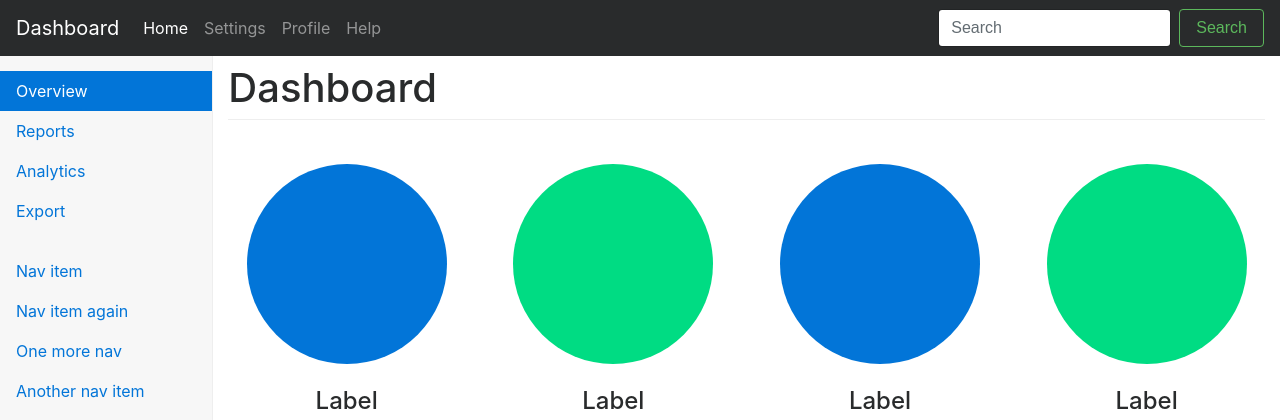
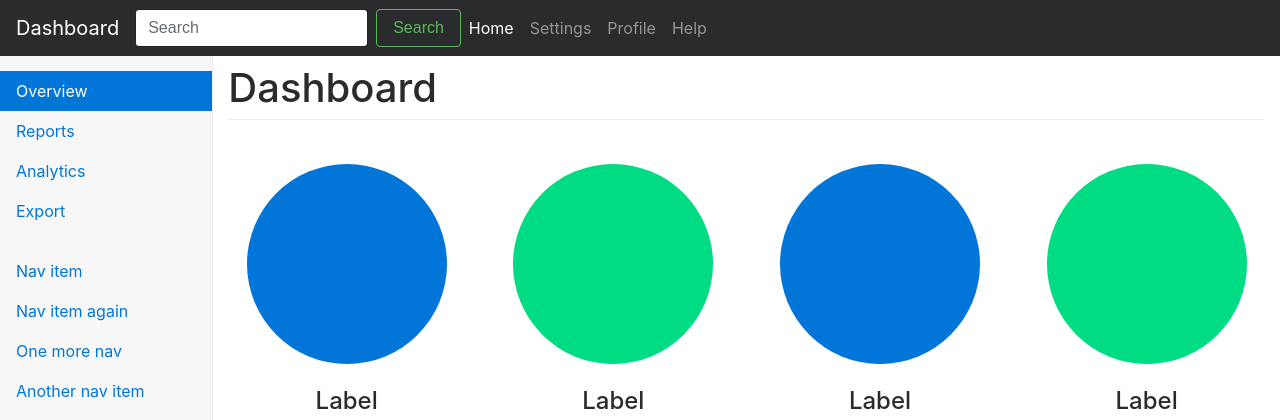
Before and after one commit to HemersonGH/SGDd_CI, a CodeIgniter app: page /SGDs_CI/index.php/dashboard/index in a window 1280 px wide. Shown: the top 420 px of the page. Run offline with CodeIgniter, Linux system fonts and the light colour scheme; some libraries are stand-ins or nearby versions.

Commit message:
alterando css dashboard

```diff
--- a/application/views/dashboard.php
+++ b/application/views/dashboard.php
@@ -19,12 +19,17 @@
 
   <body>
     <nav class="navbar navbar-toggleable-md navbar-inverse fixed-top bg-inverse">
-      <button class="navbar-toggler navbar-toggler-right hidden-lg-up" type="button" data-toggle="collapse" data-target="#navbarsExampleDefault" aria-controls="navbarsExampleDefault" aria-expanded="false" aria-label="Toggle navigation">
+      <button class="navbar-toggler navbar-toggler-right hidden-lg-up" type="button" data-toggle="collapse"
+        data-target="#navbarsExampleDefault" aria-controls="navbarsExampleDefault" aria-expanded="false" aria-label="Toggle navigation">
         <span class="navbar-toggler-icon"></span>
       </button>
       <a class="navbar-brand" href="#">Dashboard</a>
 
-      <div class="collapse navbar-collapse" id="navbarsExampleDefault">
+      <div class="collapse navbar-collapse teste" id="navbarsExampleDefault">
+        <form class="form-inline mt-2 mt-md-0">
+          <input class="form-control mr-sm-2" type="text" placeholder="Search">
+          <button class="btn btn-outline-success my-2 my-sm-0" type="submit">Search</button>
+        </form>
         <ul class="navbar-nav mr-auto">
           <li class="nav-item active">
             <a class="nav-link" href="#">Home <span class="sr-only">(current)</span></a>
@@ -39,10 +44,6 @@
             <a class="nav-link" href="#">Help</a>
           </li>
         </ul>
-        <form class="form-inline mt-2 mt-md-0">
-          <input class="form-control mr-sm-2" type="text" placeholder="Search">
-          <button class="btn btn-outline-success my-2 my-sm-0" type="submit">Search</button>
-        </form>
       </div>
     </nav>
 
```
Also changed, not shown: assets/css/dashboard.css (+10 -2 lines).
